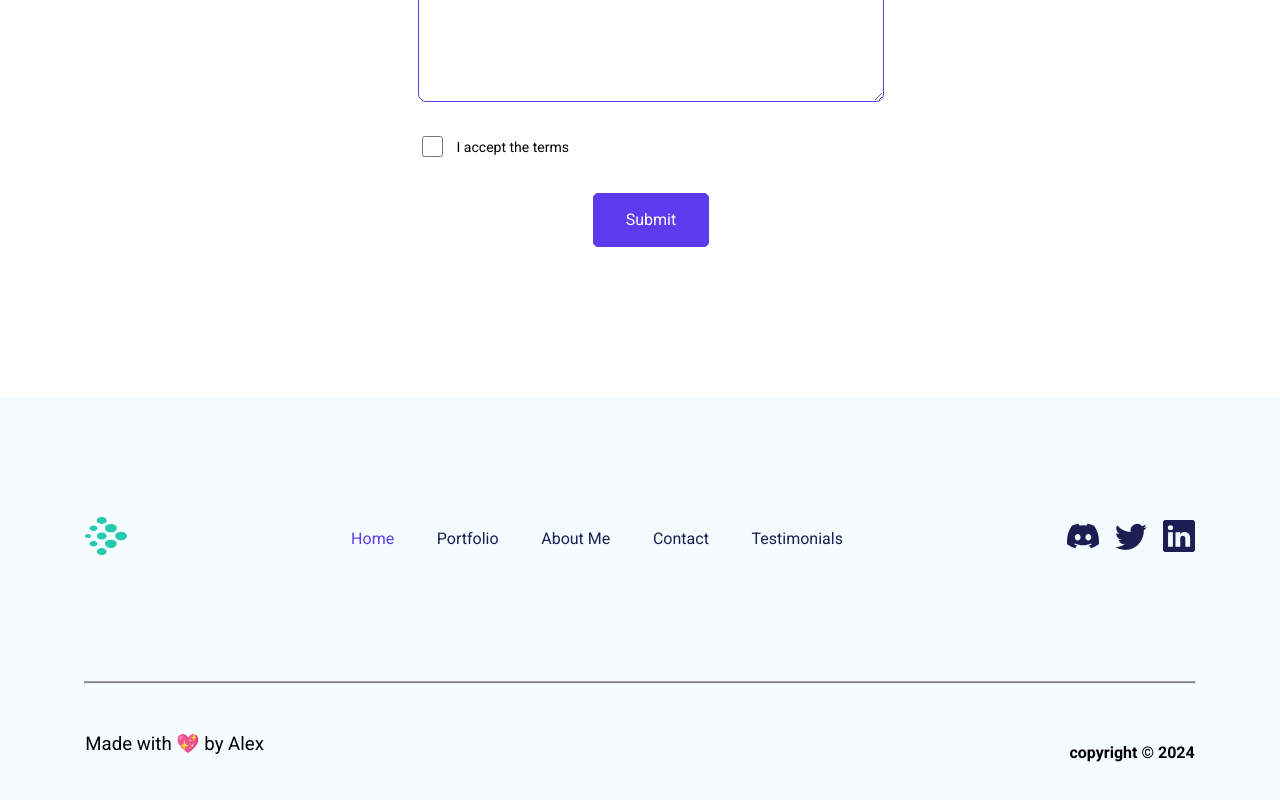
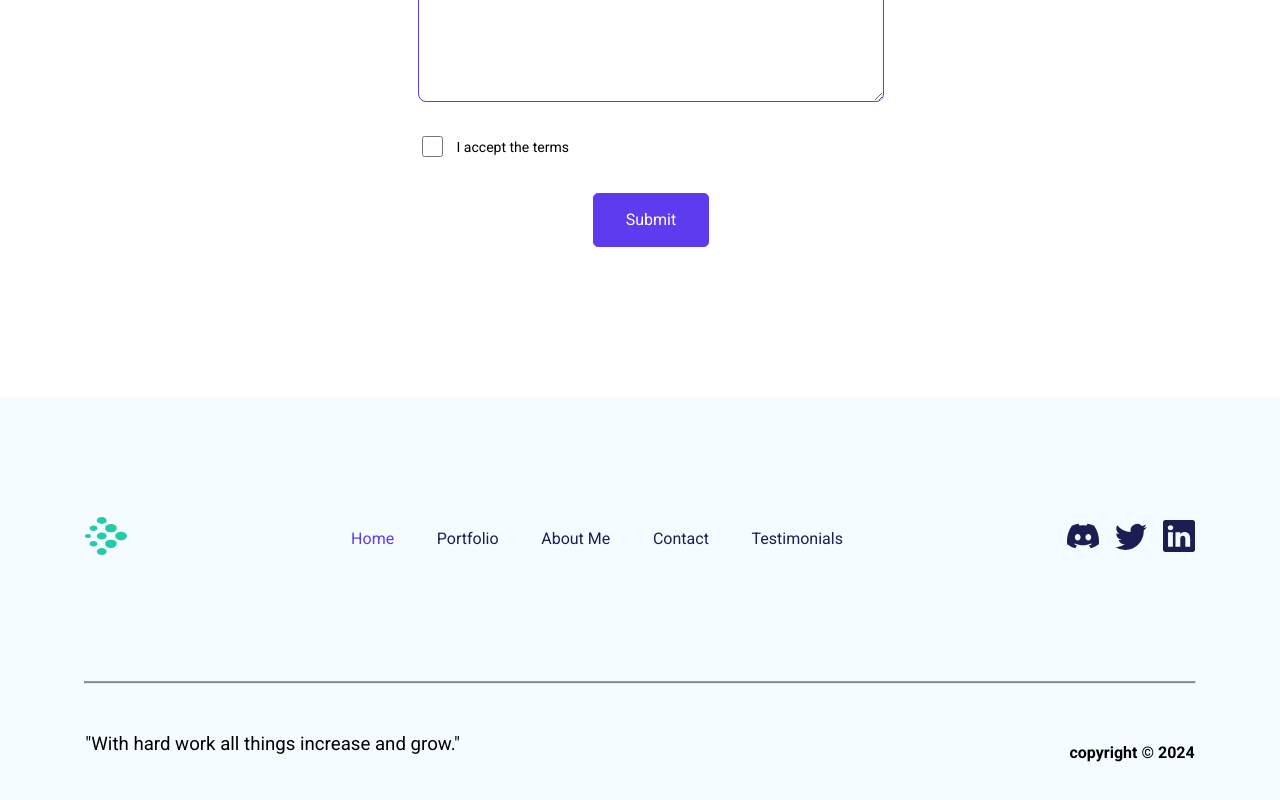
Before and after one commit to alex-njuguna/alex-njuguna.github.io, a React (Vite) app: page / in a window 1280 px wide. Shown: the part 5234-6034 px from the top of the page. Built offline with nearby package versions, Linux system fonts and the light colour scheme.

Commit message:
update on footer

```diff
--- a/src/Pages/Home/Footer.jsx
+++ b/src/Pages/Home/Footer.jsx
@@ -156,7 +156,9 @@ function Footer() {
       </div>
       <hr className="divider" />
       <div className="footer--content--container">
-        <p className="footer--content">Made with 💖 by Alex</p>
+        <p className="footer--content">
+          "With hard work all things increase and grow."
+        </p>
         <p style={{ fontWeight: "bold", marginTop: "1rem" }}>
           copyright &copy; {date.getFullYear()}
         </p>
```
